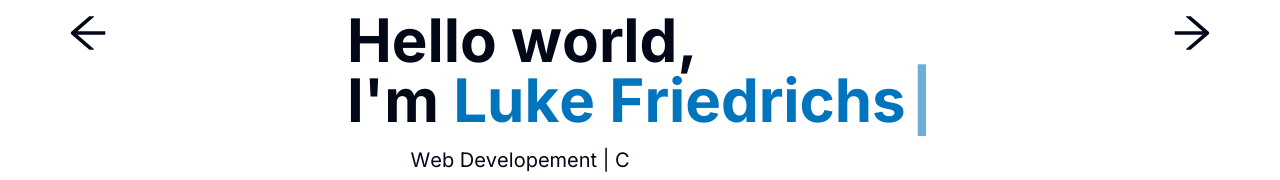
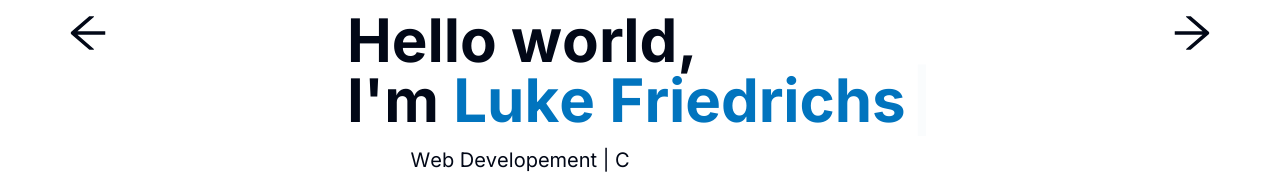
Before and after one commit to LckyLke/lukefriedrichs, a Next.js app: page / in a window 1280 px wide. Both pictures are taken after a click on the button "Home". Shown: the part 367-547 px from the top of the page. Built offline with nearby package versions, Linux system fonts and the light colour scheme.

Commit message:
changes to | animation delay

```diff
--- a/components/TextGrowOnHover.tsx
+++ b/components/TextGrowOnHover.tsx
@@ -68,7 +68,9 @@ const TextGrowOnHover: React.FC<TextGrowOnHoverProps> = ({
       ))}
       {showPulsingDot && (
         <span
-          style={{ animationDelay: `${totalDuration}s` }} // Delay the start of the dot's animation
+          style={{
+            animationDelay: `${totalDuration + timeBetweenLetters * 3}s`,
+          }} // Delay the start of the dot's animation
           className={'pulsing-dot grow-letter ' + className}
         >
           {'|'}
```
Also changed, not shown: 2 other files (tests, documents, lock files or other folders).
